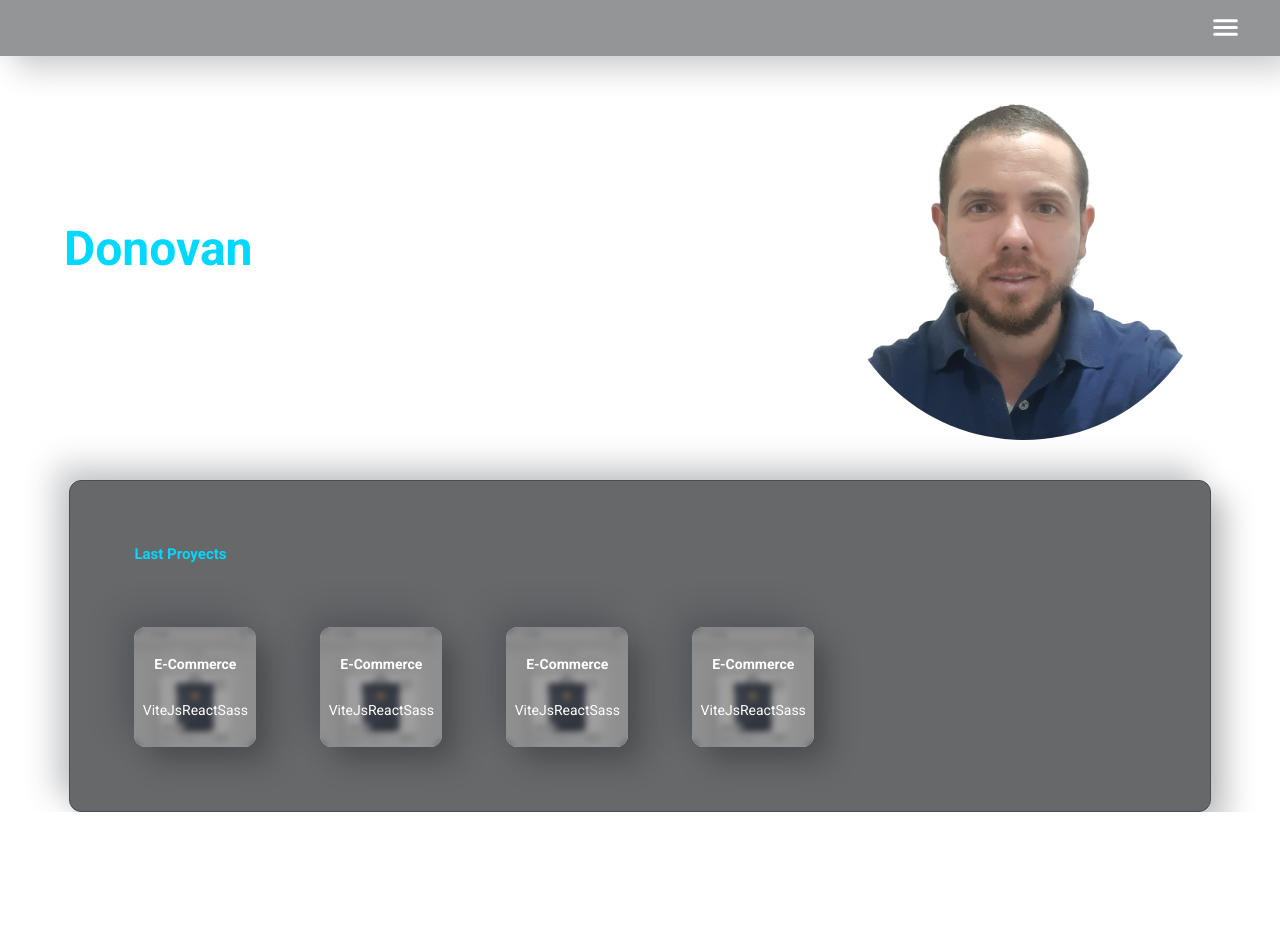
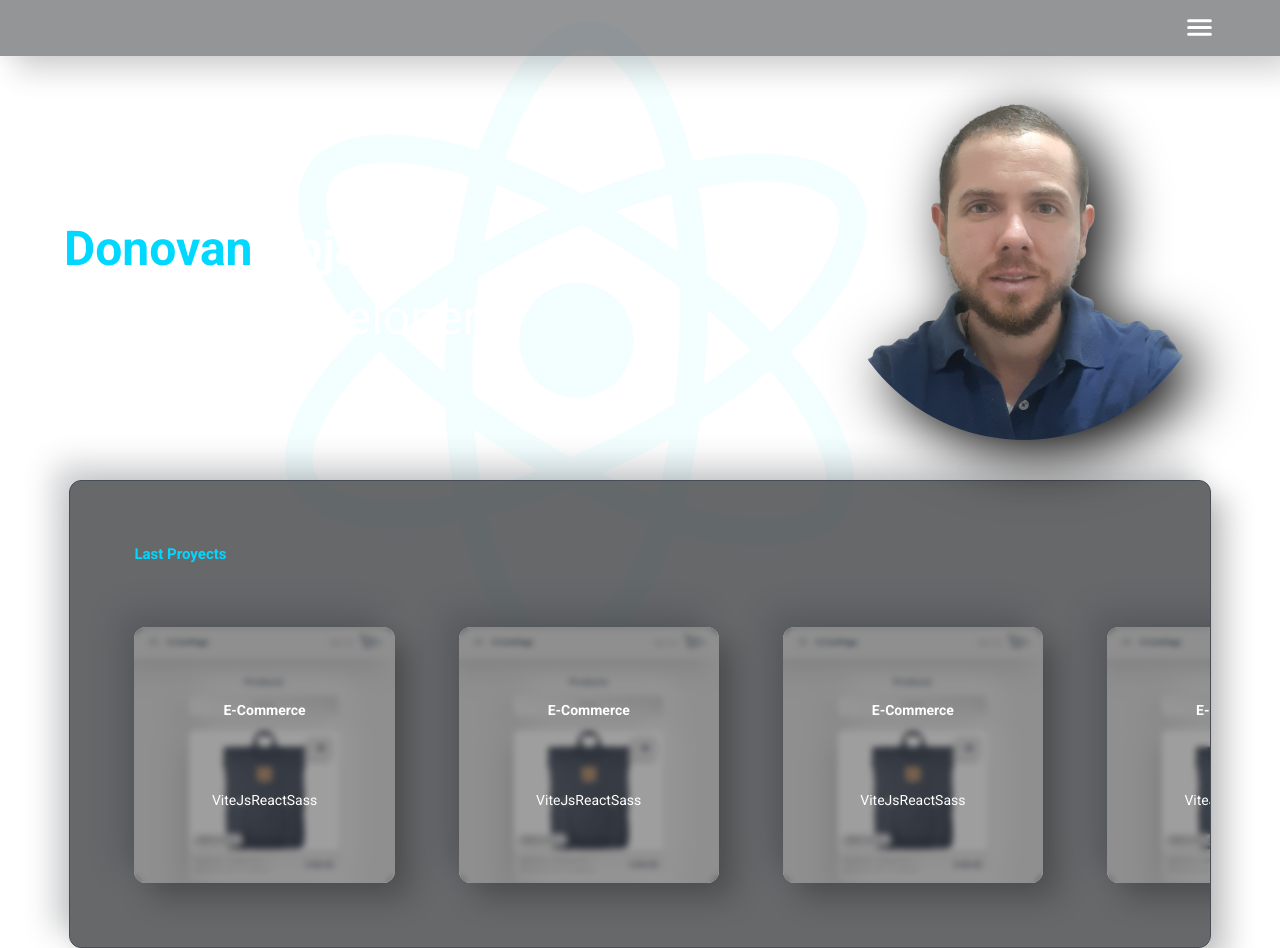
Before and after one commit to IngDonovan/portfolio, a React (Vite) app: page / in a window 1280 px wide. Before the commit the page ends 812 px from the top, so only its background shows below. Built offline with nearby package versions, Linux system fonts and the light colour scheme.

Commit message:
fix little things about logo

```diff
--- a/src/App/App.scss
+++ b/src/App/App.scss
@@ -1,16 +1,20 @@
 .container{
     width: 100%;
-    // height: 100vh;
+    // height: auto;
+
 }
 .contentLogo{
       // overflow-x: hidden;
-    position: relative;
+    position: absolute;
+    width: 100%;
+    height: 80vh;
+    // background: gray;
 }
 .logo {
-    width: 80%;
+    width: 50vw;
     position: absolute;
-    right: -65px;
-    top: 0;
+    right: 30vw;
+    top: 7vh;
     opacity: 5%;
     z-index: 0;
     will-change: filter;
--- a/src/App/AppUI.jsx
+++ b/src/App/AppUI.jsx
@@ -21,9 +21,9 @@ function AppUI() {
         <>
             <BrowserRouter>
                 <div className='container'>
-                    {/* <picture className="contentLogo">
+                    <picture className="contentLogo">
                         <img src={reactLogo} className="logo" alt="React logo" />
-                    </picture> */}
+                    </picture>
                     <Navbar />
                     <AppRoutes />
                 </div>
--- a/src/Components/Card/Card.scss
+++ b/src/Components/Card/Card.scss
@@ -1,9 +1,9 @@
 @use '../../main.scss' as mn;
 
 .cardContainer{
-    width: 120px;
+    width: 15vw;
+    height: 20vw;
     min-width: max-content;
-    height: 120px;
     display: flex;
     position: relative;
     color: mn.$primary-text-color;
--- a/src/Components/Navbar/Navbar.scss
+++ b/src/Components/Navbar/Navbar.scss
@@ -5,7 +5,7 @@ header{
     nav{
         width: 100vw;
         height: 7vh;
-        padding: 0px 3%;
+        padding: 0px 5vw;
         position: absolute;
         display: flex;
         align-items: center;
--- a/src/Pages/Home/Home.scss
+++ b/src/Pages/Home/Home.scss
@@ -41,7 +41,7 @@
             background-color: transparent;
             background-size: cover;
             background-position: center;
-
+            filter: drop-shadow(15px 15px 30px #000000);
         }
 
     }
--- a/src/main.scss
+++ b/src/main.scss
@@ -20,8 +20,8 @@ $tx-desktXL: 6.4rem;
 $layout-breakpoint-small:490px;
 $layout-breakpoint-medium:970px;
 $layout-breakpoint-large:1200px;
-$shad-Flat:-15px -15px 30px rgba(48, 53, 58, 0.25),
-15px 15px 30px 0px rgba(0, 0, 0, 0.25);
+$shad-Flat:-15px -15px 30px #30353a40,
+15px 15px 30px 0px #00000040;
 
 
 :root {
```
